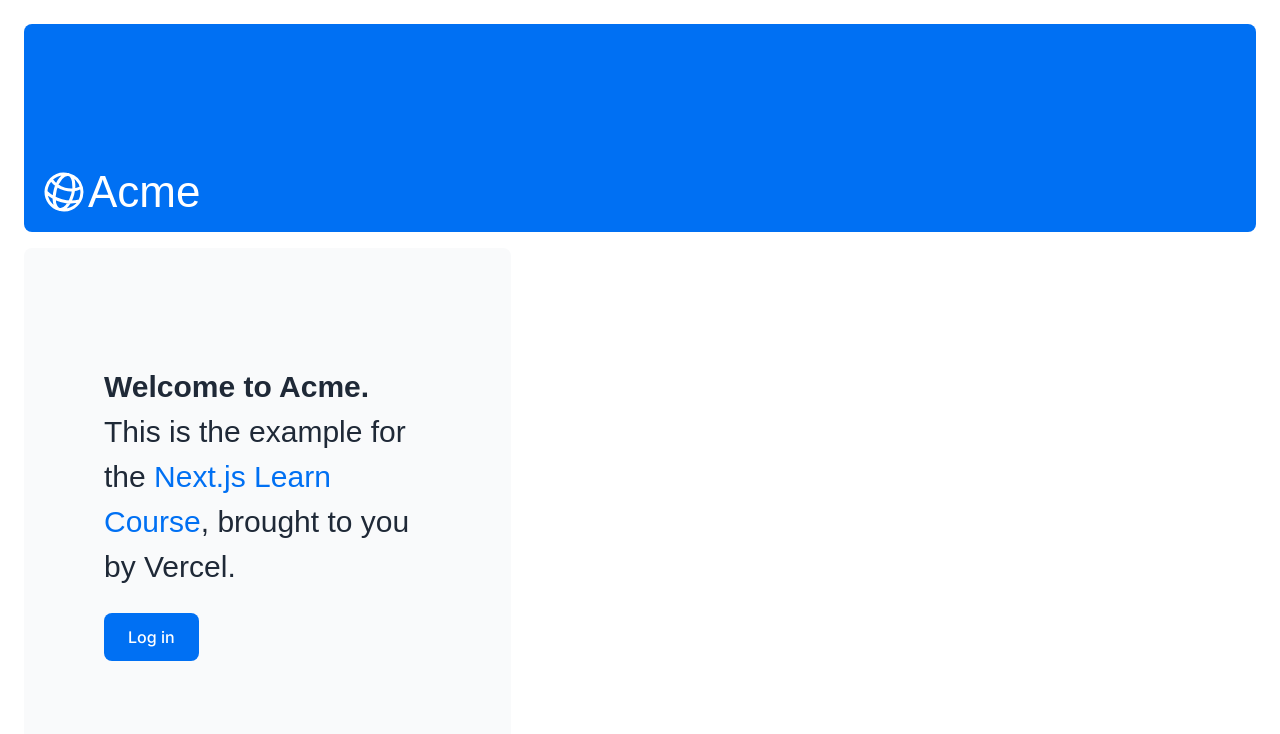
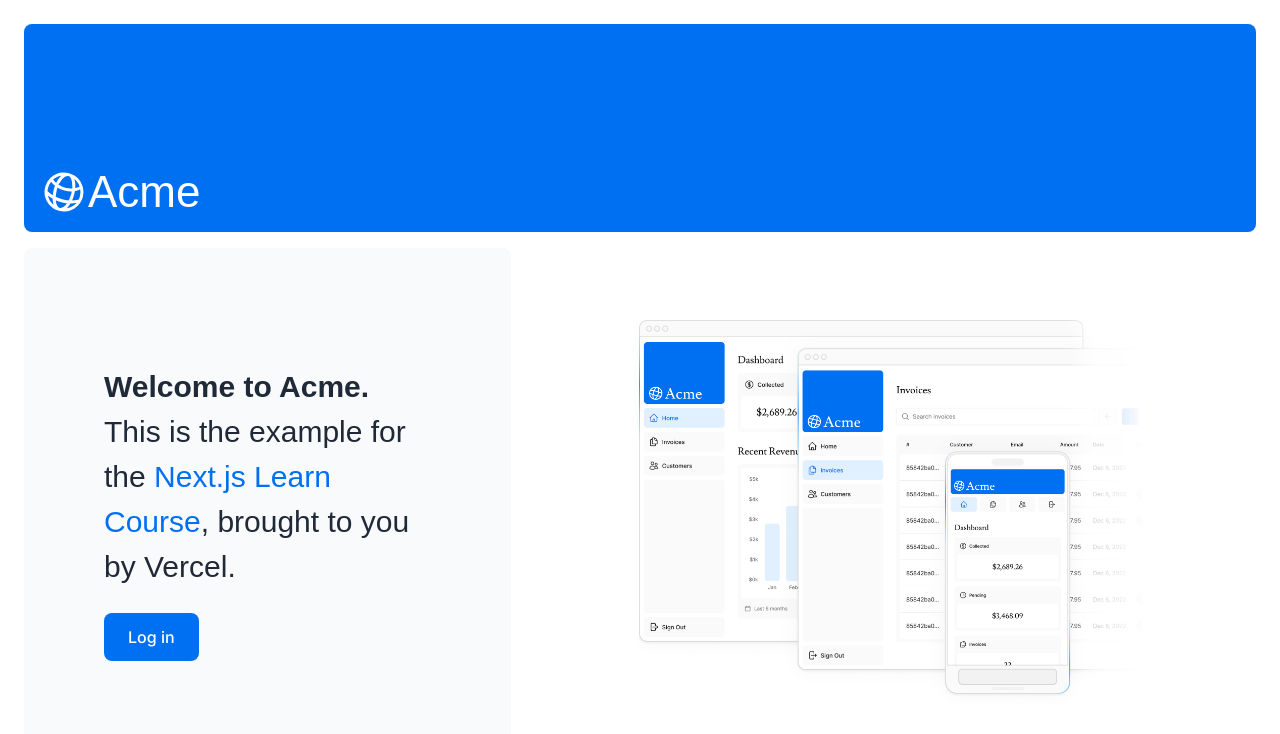
Before and after one commit to jon890/nextjs-dashboard, a Next.js app: page / in a window 1280 px wide. Shown: the top 734 px of the page. Built offline with nearby package versions, Linux system fonts and the light colour scheme; a web font is replaced by a local one.

Commit message:
:wrench: Add Image with next/image

```diff
--- a/app/page.tsx
+++ b/app/page.tsx
@@ -1,6 +1,7 @@
 import Link from "next/link";
 import AcmeLogo from "./ui/acme-logo";
 import { lusitana } from "./ui/fonts";
+import Image from "next/image";
 
 export default function Page() {
   return (
@@ -28,6 +29,21 @@
         </div>
         <div className="flex items-center justify-center p-6 md:w-3/5 md:px-28 md:py-12">
           {/* Add Hero Images Here */}
+          <Image
+            src="/hero-desktop.png"
+            width={1000}
+            height={760}
+            className="hidden md:block"
+            alt="Screenshots of the dashboard project showing desktop and mobile versions"
+          />
+
+          <Image
+            src="/hero-mobile.png"
+            width={560}
+            height={620}
+            className="block md:hidden"
+            alt="Screenshots of the dashboard project showing desktop and mobile versions"
+          />
         </div>
       </div>
     </main>
```
